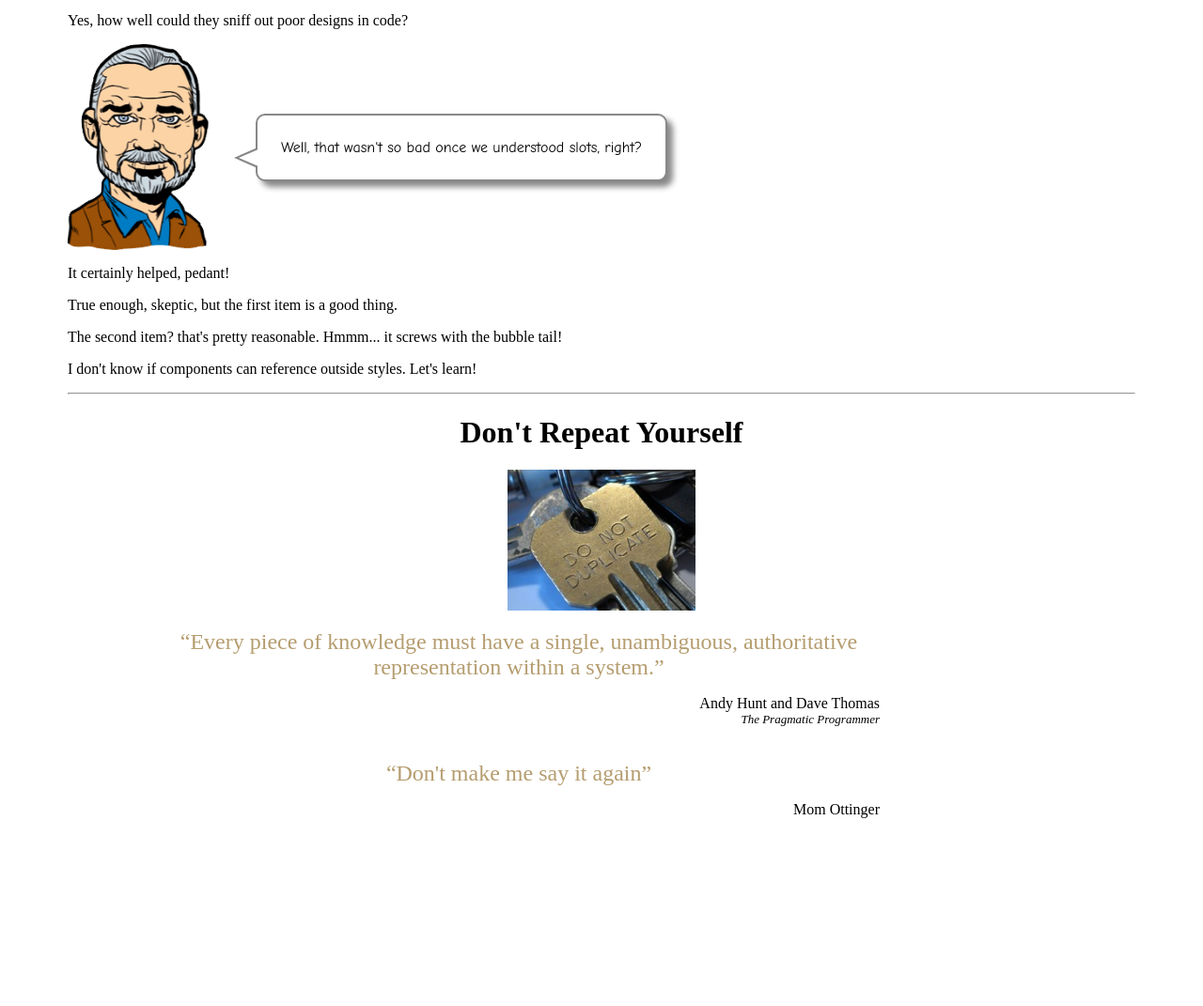
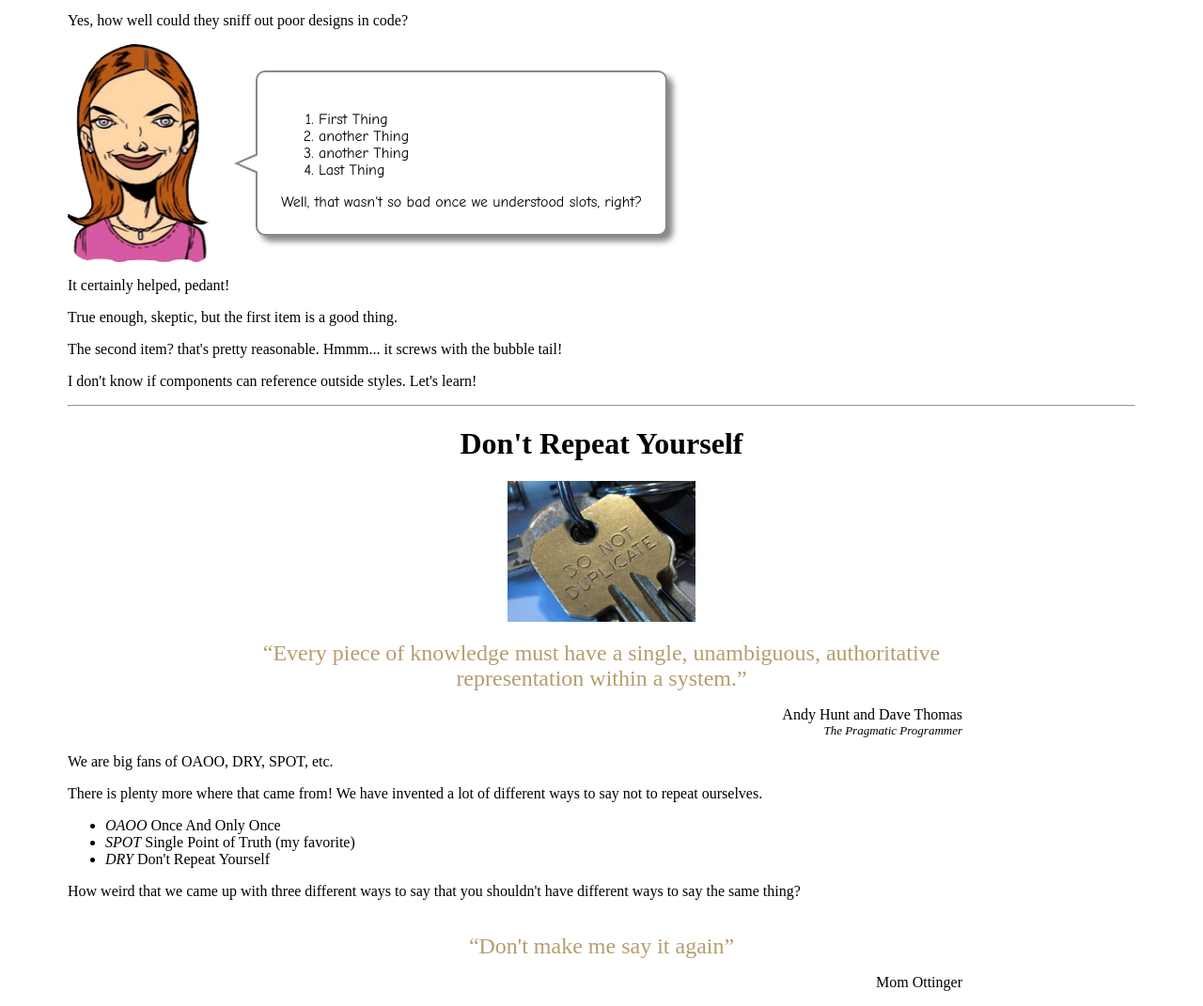
Before and after one commit to wpreid/learn-web-components, a website: page index.html in a window 1280 px wide. Shown: the part 210-1281 px from the top of the page at 94% size. Before the commit the page ends 1097 px from the top, so only its background shows below. Drawn offline with Linux system fonts and the light colour scheme.

Commit message:
fix: correct weird sizing and odd off-center centering

```diff
--- a/gh.js
+++ b/gh.js
@@ -1,5 +1,4 @@
 const persona_quote_template = document.createElement('template');
-
 persona_quote_template.innerHTML = `
 <style>
 .persona {
@@ -88,8 +87,9 @@ gh_image_quote_template.innerHTML = `
     max-width: 80vw;
     margin-left: auto;
     margin-right: auto;
+}
 
-    > img {
+#wrapper > img {
     display: block;
     margin-left: auto;
     margin-right: auto;
@@ -97,26 +97,28 @@ gh_image_quote_template.innerHTML = `
     min-width: 150px;
     margin-bottom: 20px;
 }
-    > blockquote {
+#wrapper  > blockquote {
+    margin-left: auto;
+    margin-right: auto;
     width: 60vw;
 }
-    > blockquote q {
+#wrapper > blockquote q {
     display:block;
     font-size: x-large;
     text-align: center;
     color: #b59d6f;
 }
-    > blockquote #quote-author {
+#wrapper > blockquote #quote-author {
     text-align: right;
     margin-bottom: 0;
 }
-    > blockquote #source {
+#wrapper > blockquote #source {
     font-size: small;
     margin: 0;
     text-align: right;
     text-emphasis: aqua;
 }
-}
+
 </style>
 <figure id="wrapper">
 <img id="image">
@@ -133,7 +135,6 @@ window.customElements.define('gh-image-quote',
         constructor() {
             super();
             this.attachShadow({mode:'open'});
-
             let child = gh_image_quote_template.content.cloneNode(true);
             this.shadowRoot.appendChild(child)
 
--- a/index.html
+++ b/index.html
@@ -28,8 +28,14 @@
 
     <p>Yes, how well could they sniff out poor designs in code?</p>
 
-    <gh-persona character="pedant_1">
+    <gh-persona character="skeptic_1">
         <span slot="quote">
+            <ol>
+                <li>First Thing</li>
+                <li>another Thing</li>
+                <li>another Thing</li>
+                <li>Last Thing</li>
+            </ol>
             Well, that wasn't so bad once we understood slots, right?
         </span>
     </gh-persona>
@@ -53,6 +59,18 @@
         Here is some unslotted text.
     </gh-image-quote>
 
+    <p>We are big fans of OAOO, DRY, SPOT, etc.</p>
+
+    <p>There is plenty more where that came from!  We have invented a lot of different ways to say
+    not to repeat ourselves. </p>
+    <ul>
+        <li><em>OAOO</em> Once And Only Once</li>
+        <li><em>SPOT</em> Single Point of Truth (my favorite)</li>
+        <li><em>DRY</em> Don't Repeat Yourself</li>
+    </ul>
+    <p>How weird that we came up with three different ways to say that you shouldn't have
+    different ways to say the same thing?</p>
+
     <gh-image-quote>
         <span slot="quote">Don't make me say it again</span>
         <span slot="author">Mom Ottinger</span>
--- a/style.css
+++ b/style.css
@@ -8,6 +8,7 @@
     --bubble-text-color: black;
 
     background-color: var(--background-color);
+    font-family: "Times New Roman", serif;
 }
 
 #pageBody {
```
Lines whose indentation alone changed are shown as unchanged.
